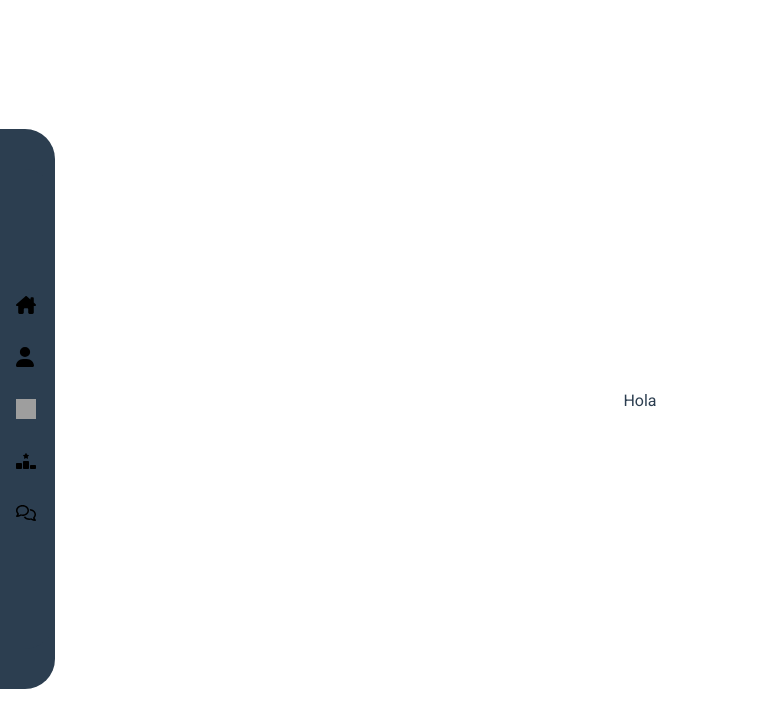
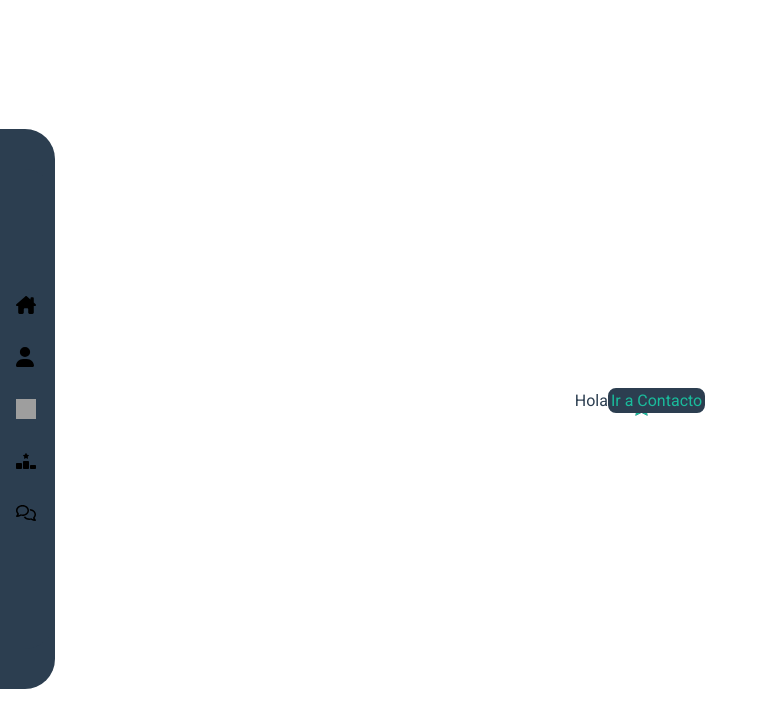
Before and after one commit to Josmaryppirelag17/Portafolio, a React (Vite) app: page / in a window 1280 px wide. Shown: the top 728 px of the page, without its empty margins (0-768 px from the left). Built offline with nearby package versions, Linux system fonts and the light colour scheme; grey boxes are pictures that could not be loaded.

Commit message:
finish button

```diff
--- a/package.json
+++ b/package.json
@@ -17,7 +17,8 @@
     "framer-motion": "^12.4.7",
     "react": "^19.0.0",
     "react-dom": "^19.0.0",
-    "react-router-dom": "^7.2.0"
+    "react-router-dom": "^7.2.0",
+    "sweetalert2": "^11.17.2"
   },
   "devDependencies": {
     "@eslint/js": "^9.19.0",
--- /dev/null
+++ b/src/Components/Button/Button.css
@@ -0,0 +1,157 @@
+.btn {
+  position: relative;
+  background: var(--first-color);
+  color: var(--fourth-color);
+  border: 3px solid var(--first-color);
+  ;
+  border-radius: 8px;
+  box-shadow: 0 0 0 var(--first-alpha-color);
+  transition: all 0.3s ease-in-out;
+  cursor: pointer;
+  display: flex;
+  align-items: center;
+}
+
+.star-1 {
+  position: absolute;
+  top: 20%;
+  left: 20%;
+  width: 25px;
+  height: auto;
+  filter: drop-shadow(0 0 0 var(--first-color));
+  z-index: -5;
+  transition: all 1s cubic-bezier(0.05, 0.83, 0.43, 0.96);
+}
+
+.star-2 {
+  position: absolute;
+  top: 45%;
+  left: 45%;
+  width: 15px;
+  height: auto;
+  filter: drop-shadow(0 0 0 var(--first-color));
+  z-index: -5;
+  transition: all 1s cubic-bezier(0, 0.4, 0, 1.01);
+}
+
+.star-3 {
+  position: absolute;
+  top: 40%;
+  left: 40%;
+  width: 5px;
+  height: auto;
+  filter: drop-shadow(0 0 0 var(--first-color));
+  z-index: -5;
+  transition: all 1s cubic-bezier(0, 0.4, 0, 1.01);
+}
+
+.star-4 {
+  position: absolute;
+  top: 20%;
+  left: 40%;
+  width: 8px;
+  height: auto;
+  filter: drop-shadow(0 0 0 var(--first-color));
+  z-index: -5;
+  transition: all 0.8s cubic-bezier(0, 0.4, 0, 1.01);
+}
+
+.star-5 {
+  position: absolute;
+  top: 25%;
+  left: 45%;
+  width: 15px;
+  height: auto;
+  filter: drop-shadow(0 0 0 var(--first-color));
+  z-index: -5;
+  transition: all 0.6s cubic-bezier(0, 0.4, 0, 1.01);
+}
+
+.star-6 {
+  position: absolute;
+  top: 5%;
+  left: 50%;
+  width: 5px;
+  height: auto;
+  filter: drop-shadow(0 0 0 var(--first-color));
+  z-index: -5;
+  transition: all 0.8s ease;
+}
+
+.btn:hover {
+  box-shadow: 0 0 25px var(--first-alpha-color);
+}
+
+.btn:hover .star-1 {
+  position: absolute;
+  width: 25px;
+  top: 70%;
+  left: 10%;
+  height: auto;
+  filter: drop-shadow(0 0 10px var(--first-color));
+  z-index: 2;
+}
+
+.btn:hover .star-2 {
+  position: absolute;
+  top: -25%;
+  left: 10%;
+  width: 15px;
+  height: auto;
+  filter: drop-shadow(0 0 10px var(--first-color));
+  z-index: 2;
+}
+
+.btn:hover .star-3 {
+  position: absolute;
+  top: 55%;
+  left: 25%;
+  width: 5px;
+  height: auto;
+  filter: drop-shadow(0 0 10px var(--first-color));
+  z-index: 2;
+}
+
+.btn:hover .star-4 {
+  position: absolute;
+  top: 30%;
+  left: 80%;
+  width: 8px;
+  height: auto;
+  filter: drop-shadow(0 0 10px var(--first-color));
+  z-index: 2;
+}
+
+.btn:hover .star-5 {
+  position: absolute;
+  width: 15px;
+  top: -70%;
+  left: 85%;
+  height: auto;
+  filter: drop-shadow(0 0 10px var(--first-color));
+  z-index: 2;
+}
+
+.btn:hover .star-6 {
+  position: absolute;
+  top: 5%;
+  left: 60%;
+  width: 5px;
+  height: auto;
+  filter: drop-shadow(0 0 10px var(--first-color));
+  z-index: 2;
+}
+
+.btn:hover button__icon {
+  position: absolute;
+  top: 5%;
+  left: 60%;
+  width: 5px;
+  height: auto;
+  filter: drop-shadow(0 0 10px var(--first-color));
+  z-index: 2;
+}
+
+.fil0 {
+  fill: var(--first-color);
+}
--- /dev/null
+++ b/src/Components/Button/Button.jsx
@@ -0,0 +1,160 @@
+import "./Button.css";
+
+const Button = (props) => {
+  const { click, text, padding, icon, onCopy } = props;
+
+  const buttonStyle = {
+    padding: padding,
+  };
+
+  const iconStyle = {
+    marginLeft: "8px",
+    width: "16px",
+    height: "16px",
+  };
+
+  const handleClick = () => {
+    if (onClick) {
+      onClick();
+    }
+    if (onCopy) {
+      onCopy();
+    }
+  };
+
+  return (
+    <button style={buttonStyle} onClick={handleClick} className="btn">
+      {text}
+      {icon && (
+        <img
+          className="button__icon"
+          src={icon}
+          alt="Icono"
+          style={iconStyle}
+        />
+      )}
+      <div className="star-1">
+        <svg
+          fill="#000000"
+          viewBox="0 0 32 32"
+          version="1.1"
+          xmlns="http://www.w3.org/2000/svg"
+        >
+          <g id="SVGRepo_bgCarrier" stroke-width="0"></g>
+          <g
+            id="SVGRepo_tracerCarrier"
+            stroke-linecap="round"
+            stroke-linejoin="round"
+          ></g>
+          <g id="SVGRepo_iconCarrier">
+            {" "}
+            <title>star</title>{" "}
+            <path d="M3.488 13.184l6.272 6.112-1.472 8.608 7.712-4.064 7.712 4.064-1.472-8.608 6.272-6.112-8.64-1.248-3.872-7.808-3.872 7.808z"></path>{" "}
+          </g>
+        </svg>
+      </div>
+      <div className="star-2">
+        <svg
+          fill="#000000"
+          viewBox="0 0 32 32"
+          version="1.1"
+          xmlns="http://www.w3.org/2000/svg"
+        >
+          <g id="SVGRepo_bgCarrier" stroke-width="0"></g>
+          <g
+            id="SVGRepo_tracerCarrier"
+            stroke-linecap="round"
+            stroke-linejoin="round"
+          ></g>
+          <g id="SVGRepo_iconCarrier">
+            {" "}
+            <title>star</title>{" "}
+            <path d="M3.488 13.184l6.272 6.112-1.472 8.608 7.712-4.064 7.712 4.064-1.472-8.608 6.272-6.112-8.64-1.248-3.872-7.808-3.872 7.808z"></path>{" "}
+          </g>
+        </svg>
+      </div>
+      <div className="star-3">
+        <svg
+          fill="#000000"
+          viewBox="0 0 32 32"
+          version="1.1"
+          xmlns="http://www.w3.org/2000/svg"
+        >
+          <g id="SVGRepo_bgCarrier" stroke-width="0"></g>
+          <g
+            id="SVGRepo_tracerCarrier"
+            stroke-linecap="round"
+            stroke-linejoin="round"
+          ></g>
+          <g id="SVGRepo_iconCarrier">
+            {" "}
+            <title>star</title>{" "}
+            <path d="M3.488 13.184l6.272 6.112-1.472 8.608 7.712-4.064 7.712 4.064-1.472-8.608 6.272-6.112-8.64-1.248-3.872-7.808-3.872 7.808z"></path>{" "}
+          </g>
+        </svg>
+      </div>
+      <div className="star-4">
+        <svg
+          fill="#000000"
+          viewBox="0 0 32 32"
+          version="1.1"
+          xmlns="http://www.w3.org/2000/svg"
+        >
+          <g id="SVGRepo_bgCarrier" stroke-width="0"></g>
+          <g
+            id="SVGRepo_tracerCarrier"
+            stroke-linecap="round"
+            stroke-linejoin="round"
+          ></g>
+          <g id="SVGRepo_iconCarrier">
+            {" "}
+            <title>star</title>{" "}
+            <path d="M3.488 13.184l6.272 6.112-1.472 8.608 7.712-4.064 7.712 4.064-1.472-8.608 6.272-6.112-8.64-1.248-3.872-7.808-3.872 7.808z"></path>{" "}
+          </g>
+        </svg>
+      </div>
+      <div className="star-5">
+        <svg
+          fill="#000000"
+          viewBox="0 0 32 32"
+          version="1.1"
+          xmlns="http://www.w3.org/2000/svg"
+        >
+          <g id="SVGRepo_bgCarrier" stroke-width="0"></g>
+          <g
+            id="SVGRepo_tracerCarrier"
+            stroke-linecap="round"
+            stroke-linejoin="round"
+          ></g>
+          <g id="SVGRepo_iconCarrier">
+            {" "}
+            <title>star</title>{" "}
+            <path d="M3.488 13.184l6.272 6.112-1.472 8.608 7.712-4.064 7.712 4.064-1.472-8.608 6.272-6.112-8.64-1.248-3.872-7.808-3.872 7.808z"></path>{" "}
+          </g>
+        </svg>
+      </div>
+      <div className="star-6">
+        <svg
+          fill="#000000"
+          viewBox="0 0 32 32"
+          version="1.1"
+          xmlns="http://www.w3.org/2000/svg"
+        >
+          <g id="SVGRepo_bgCarrier" stroke-width="0"></g>
+          <g
+            id="SVGRepo_tracerCarrier"
+            stroke-linecap="round"
+            stroke-linejoin="round"
+          ></g>
+          <g id="SVGRepo_iconCarrier">
+            {" "}
+            <title>star</title>{" "}
+            <path d="M3.488 13.184l6.272 6.112-1.472 8.608 7.712-4.064 7.712 4.064-1.472-8.608 6.272-6.112-8.64-1.248-3.872-7.808-3.872 7.808z"></path>{" "}
+          </g>
+        </svg>
+      </div>
+    </button>
+  );
+};
+
+export default Button;
--- a/src/Pages/Home/Home.jsx
+++ b/src/Pages/Home/Home.jsx
@@ -1,7 +1,12 @@
+
+import Button from "../../Components/Button/Button";
+import "./Home.css"
+
 const HomeComponent = () => {
   return (
     <>
       <p>Hola</p>
+      <Button text="Ir a Contacto" />
     </>
   );
 };
```
Also changed, not shown: src/assets/star-solid.svg (added), 1 other file (tests, documents, lock files or other folders).
